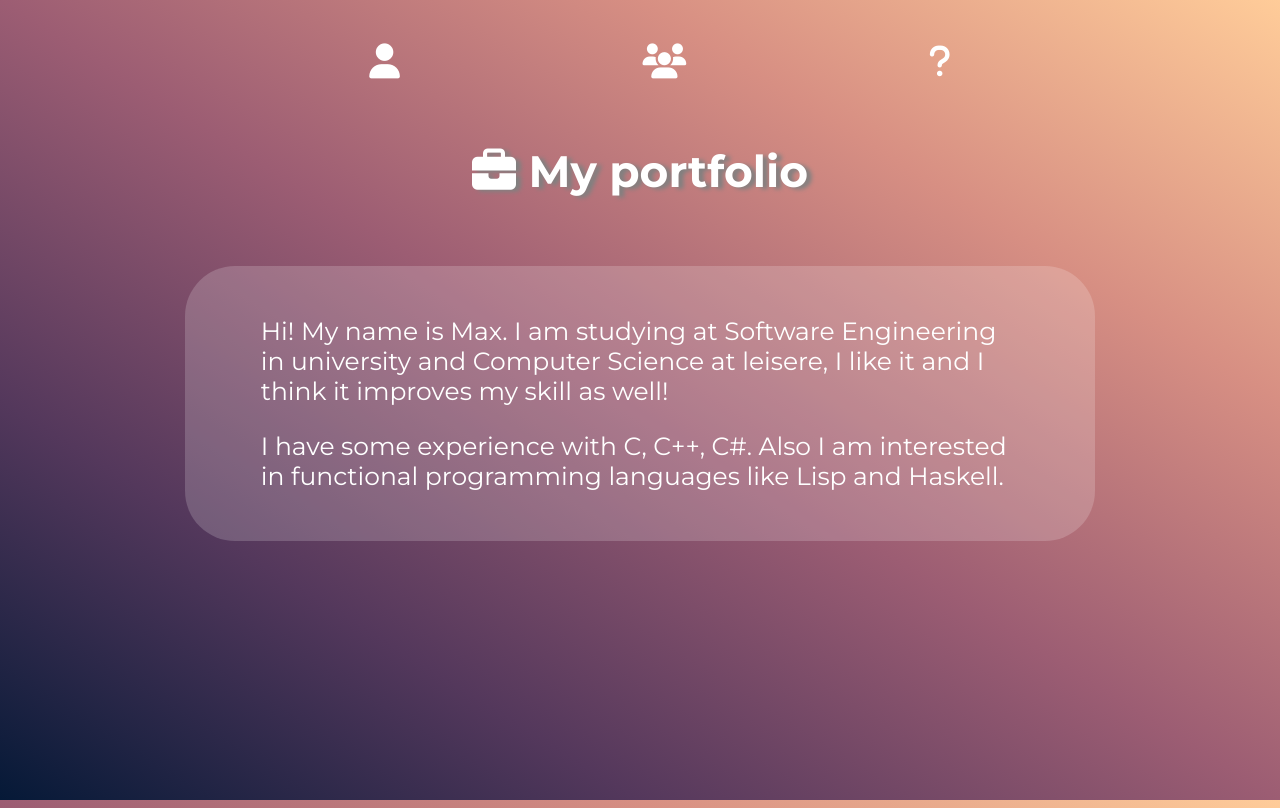
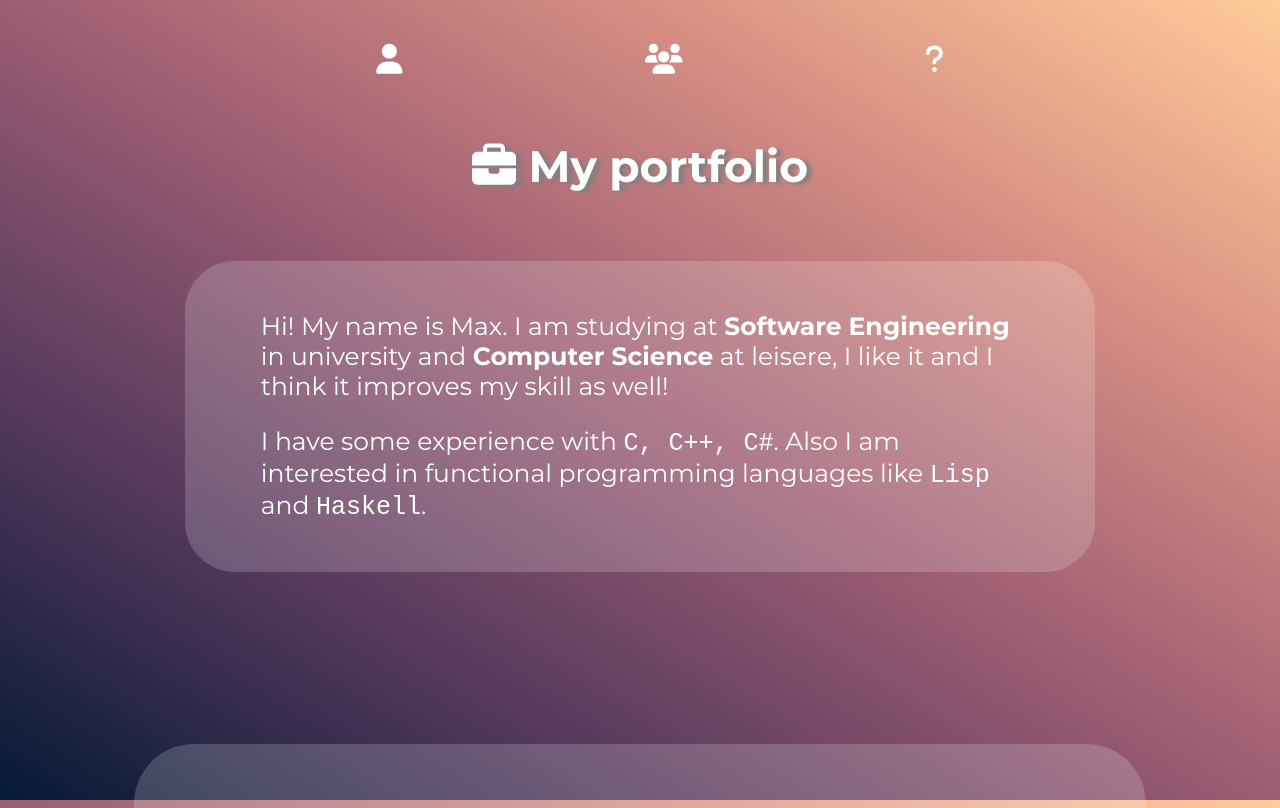
Before and after one commit to m1a2023/site-portfolio, a plain HTML site: page index.html in a window 1280 px wide. Drawn offline with nearby package versions, Linux system fonts and the light colour scheme.

Commit message:
v0.8
some changed:
1) icon size and title page were decreased
2) added footer

```diff
--- a/index.html
+++ b/index.html
@@ -14,27 +14,23 @@
     </head>
 
     <body>
+        <div class="main-site-info">
+
             <nav class="site-navigation">
                 <ul class="navigation">
                     <li>
                         <a class="link" href="index.html">
-                        <i class="fa-solid fa-user"
-                            style="font-size: 35px">
-                        </i>
+                            <i class="fa-solid fa-user" style="font-size: 30px"></i>
                         </a>
                     </li>
                     <li>
                         <a class="link" href="contacts.html">
-                        <i class="fa-solid fa-users"
-                            style="font-size: 35px">
-                        </i>
+                            <i class="fa-solid fa-users" style="font-size: 30px"></i>
                         </a>
                     </li>
                     <li>
                         <a class="link" href="about.html">
-                        <i class="fa-solid fa-question"
-                            style="font-size: 35px">
-                        </i>
+                            <i class="fa-solid fa-question" style="font-size: 30px"></i>
                         </a>
                     </li>
                 </ul>
@@ -49,20 +45,27 @@
             </header>
 
             <main class="block-info-about-me">
-            <p class="text-block-1">
+                <p>
                     Hi! My name is Max. I am studying
-                at Software Engineering in university
-                and Computer Science at leisere,
+                    at <b>Software Engineering</b> in university
+                    and <b>Computer Science</b> at leisere,
                     I like it and I think it improves
                     my skill as well!
                 </p>
-            <p class="text-block-2">
-                I have some experience with C, C++, C#.
+                <p>
+                    I have some experience with <code>C, C++, C#</code>.
                     Also I am interested in functional
-                programming languages like Lisp and
-                Haskell.
+                    programming languages like <code>Lisp</code> and
+                    <code>Haskell</code>.
                 </p>
             </main>
+        </div>
+
+        <div class="site-footer">
+            <footer>
+
+            </footer>
+        </div>
 
     </body>
 </html>
--- a/style.css
+++ b/style.css
@@ -8,6 +8,11 @@ body
     background-image: linear-gradient(to right top, #051937, #54385c, #9c5d73, #d78f83, #ffcc99);
     font-family: "Montserrat", normal;
     color: white;
+}
+
+.main-site-info
+{
+    height: 92%;
 }
 
 .site-navigation
@@ -98,6 +103,22 @@ body
     width: 300px;
 }
 
+.site-footer
+{
+    display: flex;
+    justify-content: center;
+    height: 8%;
+}
+
+footer
+{
+    display: block;
+    width: 80%;
+    border-top-left-radius: 60px;
+    border-top-right-radius: 60px;
+    background-color: rgba(255, 255, 255, 0.18);
+}
+
 
 /*             font and icons                */
 .montserrat-font
@@ -108,6 +129,7 @@ body
   font-style: normal;
 }
 
+
 .material-symbols-outlined
 {
   font-variation-settings:
@@ -117,22 +139,7 @@ body
   'opsz' 900
 }
 
-a:link
-{
-    text-decoration: none;
-}
-
-a:visited
-{
-    text-decoration: none;
-}
-
-a:hover
-{
-    text-decoration: none;
-}
-
-a:active
-{
-    text-decoration: none;
-}
+a:link { text-decoration: none; }
+a:visited { text-decoration: none; }
+a:hover { text-decoration: none; }
+a:active { text-decoration: none; }
```
Lines whose indentation alone changed are shown as unchanged.
